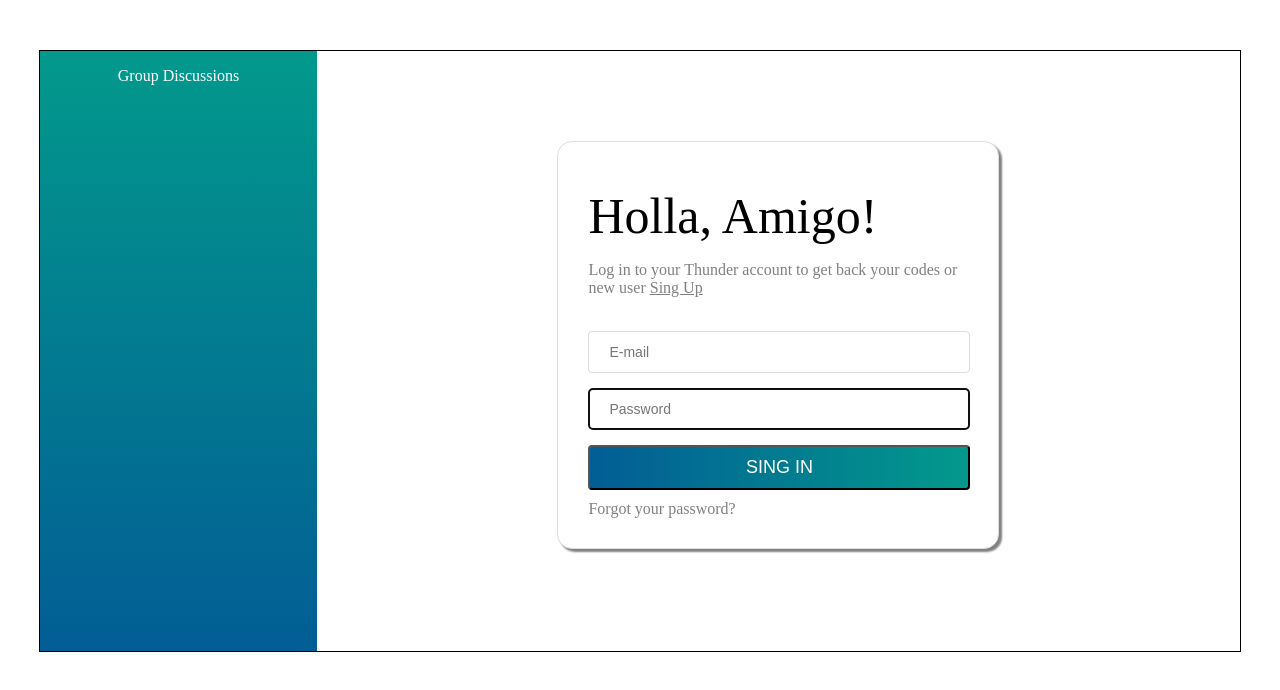
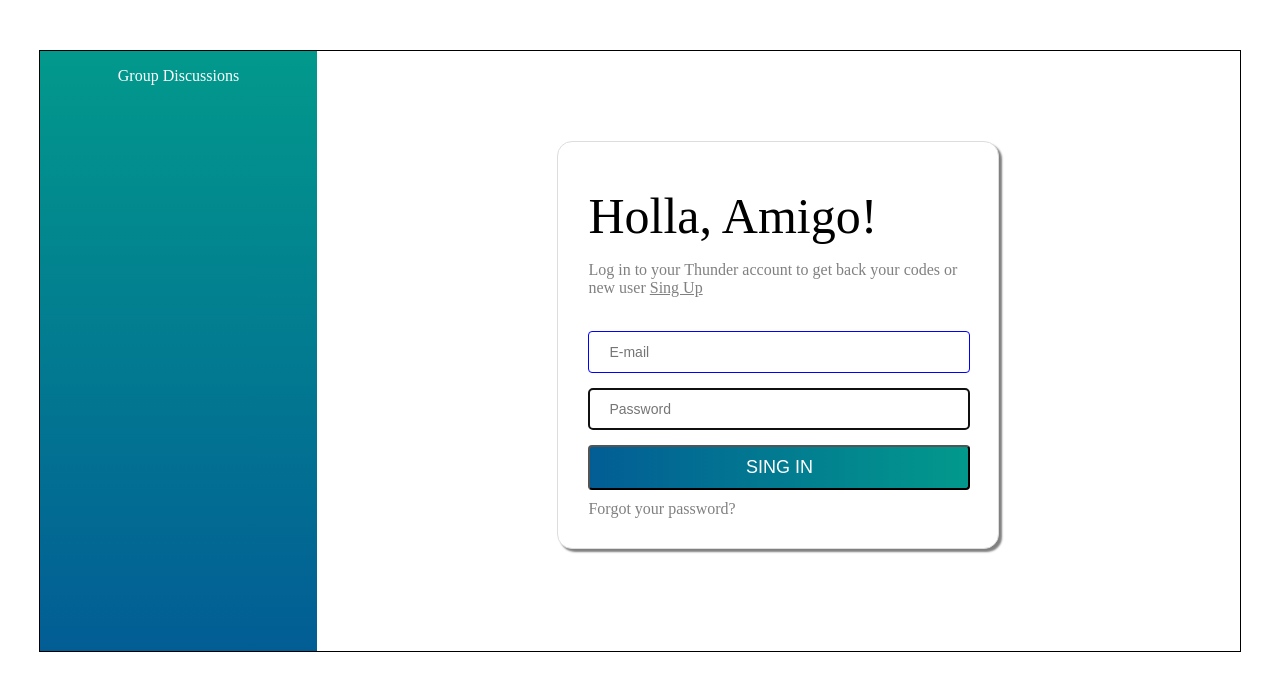
Before and after one commit to JuniorMathias/First-Challenge, a React (Create React App) app: page /login in a window 1280 px wide. Shown: the top 690 px of the page. Built offline with nearby package versions, Linux system fonts and the light colour scheme.

Commit message:
added input errors

```diff
--- a/src/components/Login/index.js
+++ b/src/components/Login/index.js
@@ -31,7 +31,6 @@ validate = () => {
 
     if(!this.state.email.includes("@")){
         emailError = "Invalid email";
-        this.setState({color: "red",})
     }
     if(!this.state.password){
         passError = "Passoword cannot be blank";
@@ -65,7 +64,7 @@ validate = () => {
 
                 <input type="email" autoComplete="off" autoFocus value={this.state.email}
                     onChange={(e) => this.setState({email: e.target.value})} placeholder="E-mail"
-                    style={inputStyle} id="email" />
+                    style={{border: this.state.emailError ? '1px solid red' : '1px solid blue'}} id="email" />
 
                  <div style={{fontSize: 12, color: "red"}}> {this.state.emailError}  </div>
 
```
